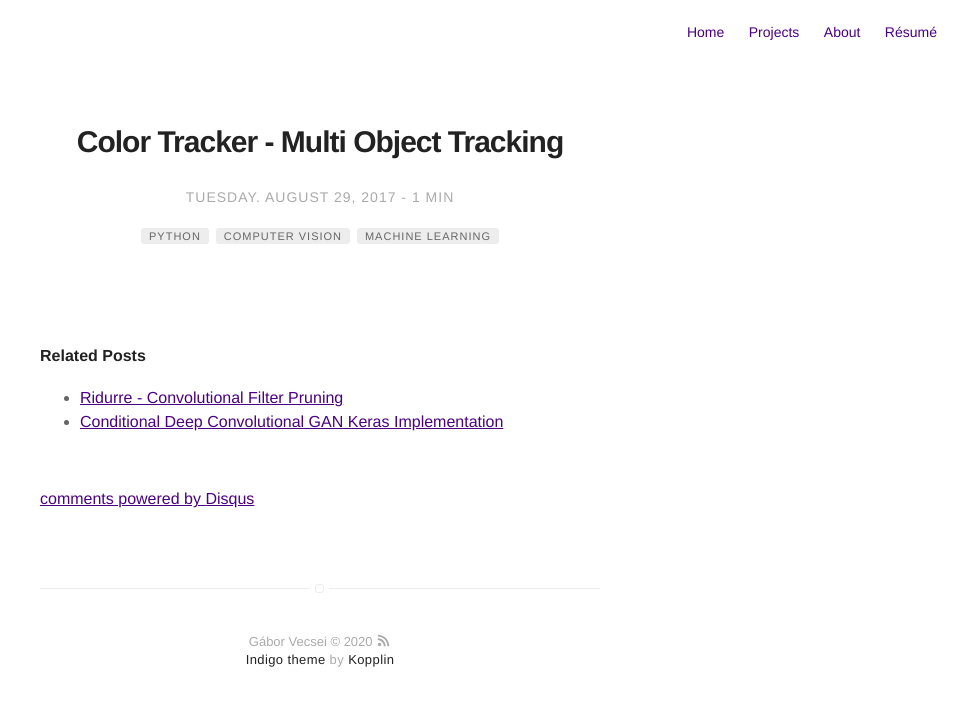
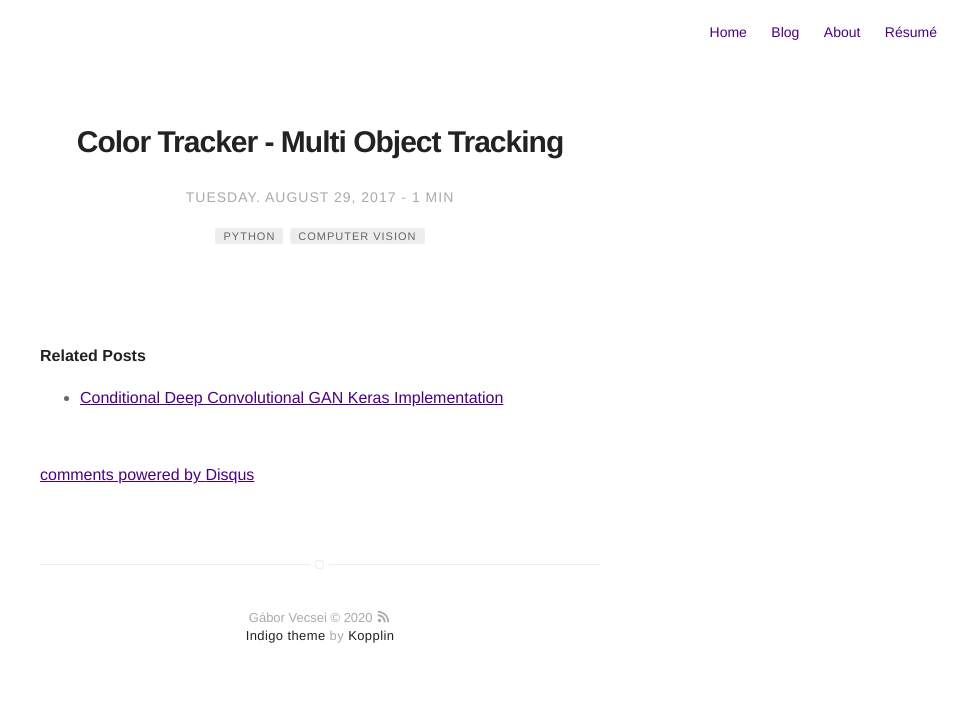
Before and after one commit to gaborvecsei/gaborvecsei.github.io, a Jekyll site: the page built from _posts/2017-08-29-Color-Tracker.md, in a window 1280 px wide. Shown: the top 706 px of the page, without its empty margins (320-1280 px from the left). Built offline with Jekyll 4.4.1, drawn with Linux system fonts in a browser that asks for light colours; comment, search, counter and statistics services are not loaded.

Commit message:
projects moved to blog

```diff
--- a/_config.yml
+++ b/_config.yml
@@ -71,11 +71,11 @@ width: normal
 # paginate_path: "blog/:num/"
 
 # if you don't need projects, comment the *projects* configs below
-projects: true
+projects: false
 
 # if you don't need "about" or "blog", comment them out below
 about: true
-blog: false
+blog: true
 
 # do you want to show the "read time" of the posts?
 read-time: true
--- a/_posts/2017-08-29-Color-Tracker.md
+++ b/_posts/2017-08-29-Color-Tracker.md
@@ -4,15 +4,13 @@ subtitle: 'Easy to use multi object tracking package based on colors'
 layout: post
 date: 2017-08-29 00:00
 tag:
-  - Python
-  - Computer Vision
-  - Machine Learning
+  - python
+  - computer vision
 image: ../assets/posts/nonexistent.png
 headerImage: false
-projects: true
 hidden: false # don't count this post in blog pagination
 description: 'Easy to use multi object tracking package based on colors.'
-category: project
+category: blog
 author: gaborvecsei
 externalLink: https://github.com/gaborvecsei/Color-Tracker
 ---
```
Also changed, not shown: _posts/2019-01-08-Conditional-DCGAN.md (+6 -7 lines), _posts/2019-02-24-Ridurre-Network-Pruning.md (+5 -6 lines).
